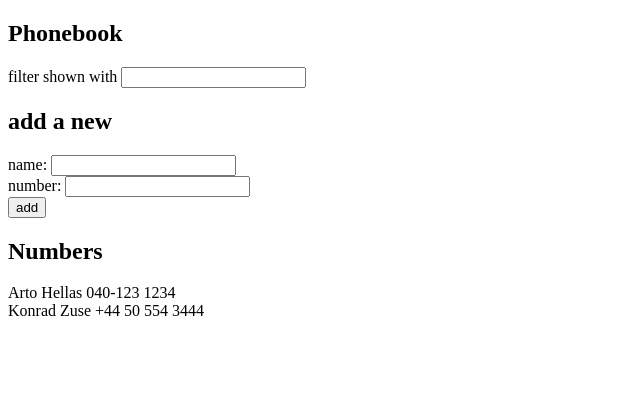
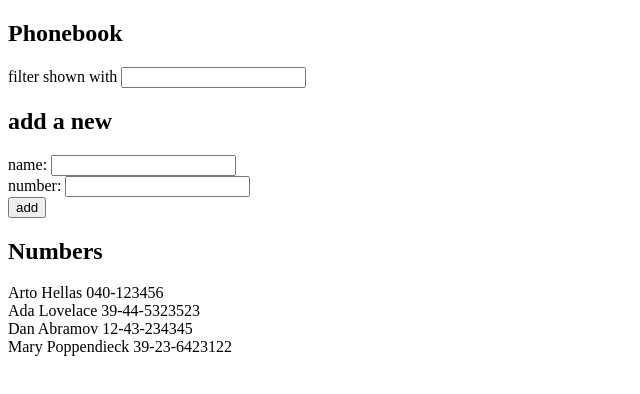
Before and after one commit to vulpecula78/HyFs22, a React (Create React App) app in the folder osa2/puhelinluettelo/: page / in a window 1280 px wide. Shown: the top 394 px of the page, without its empty margins (0-640 px from the left). Built offline with nearby package versions, Linux system fonts and the light colour scheme; data requests are answered from the project's data file; the HTML template or start-up script is replaced by a standard one.

Commit message:
Tehtävä 2.11

```diff
--- /dev/null
+++ b/osa2/puhelinluettelo/db.json
@@ -0,0 +1,24 @@
+{
+  "persons":[
+    {
+      "name": "Arto Hellas",
+      "number": "040-123456",
+      "id": 1
+    },
+    {
+      "name": "Ada Lovelace",
+      "number": "39-44-5323523",
+      "id": 2
+    },
+    {
+      "name": "Dan Abramov",
+      "number": "12-43-234345",
+      "id": 3
+    },
+    {
+      "name": "Mary Poppendieck",
+      "number": "39-23-6423122",
+      "id": 4
+    }
+  ]
+}
--- a/osa2/puhelinluettelo/src/App.js
+++ b/osa2/puhelinluettelo/src/App.js
@@ -1,4 +1,5 @@
-import { useState } from 'react'
+import { useState, useEffect } from 'react'
+import axios from'axios'
 
 const RenderPerson = ( {person} ) => {
   return (
@@ -45,13 +46,19 @@
 }
 
 const App = () => {
-  const [persons, setPersons] = useState([
-    { name: 'Arto Hellas', number: '040-123 1234' },
-    { name: 'Konrad Zuse', number: '+44 50 554 3444' }
-  ])
+  const [persons, setPersons] = useState([])
   const [newName, setNewName] = useState('')
   const [newNumber, setNewNumber] = useState('')
   const [filterName, setFilterName] = useState('')
+
+  useEffect(() => {
+    axios
+      .get('http://localhost:3001/persons')
+      .then(response => {
+        console.log('promise fulfilled')
+        setPersons(response.data)
+      })
+  }, [])
 
   const addNewName = (event) => {
     setNewName(event.target.value)
```
Also changed, not shown: osa2/puhelinluettelo/package.json (+6 -1 lines), 1 other file (tests, documents, lock files or other folders).
